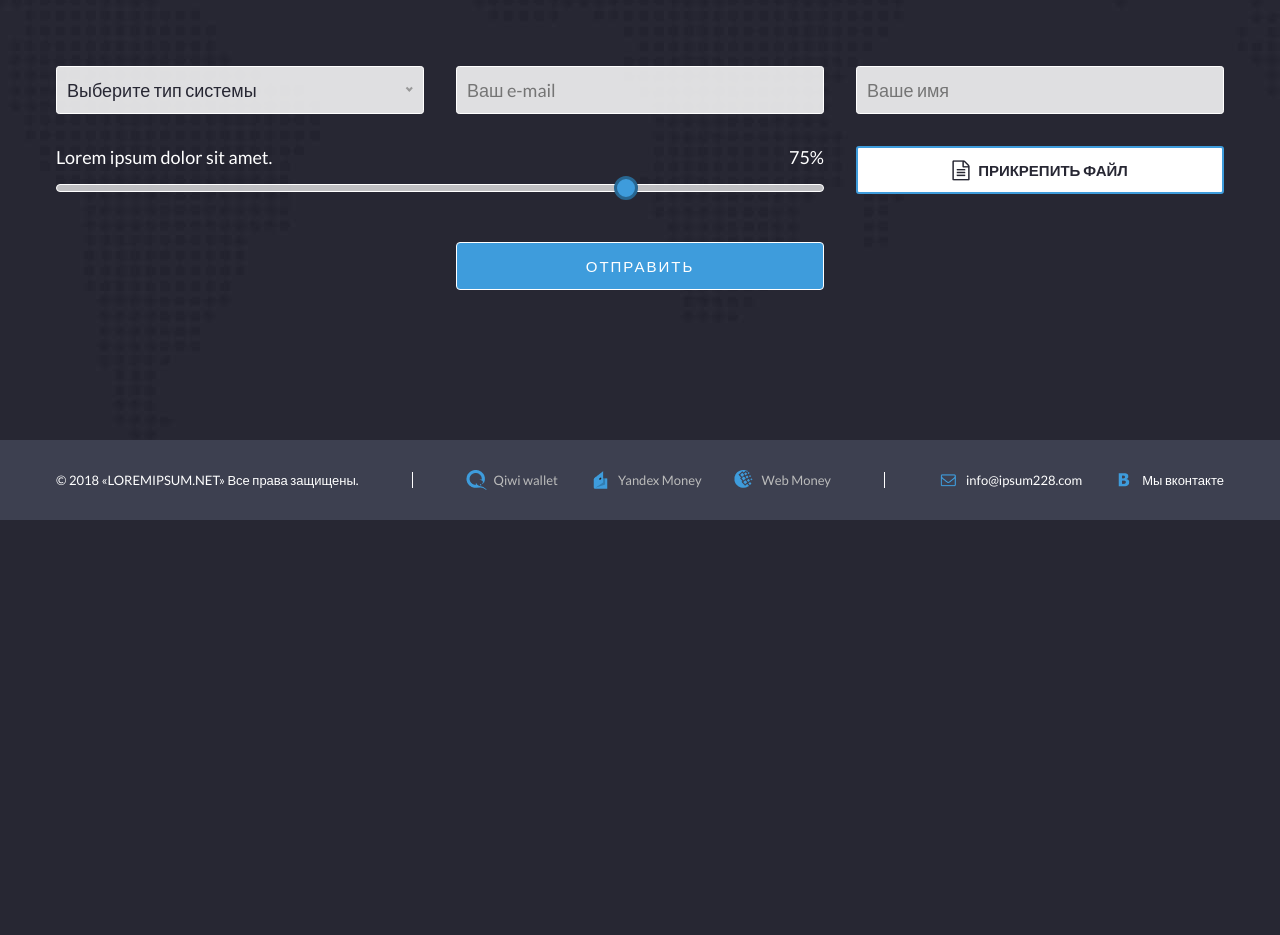
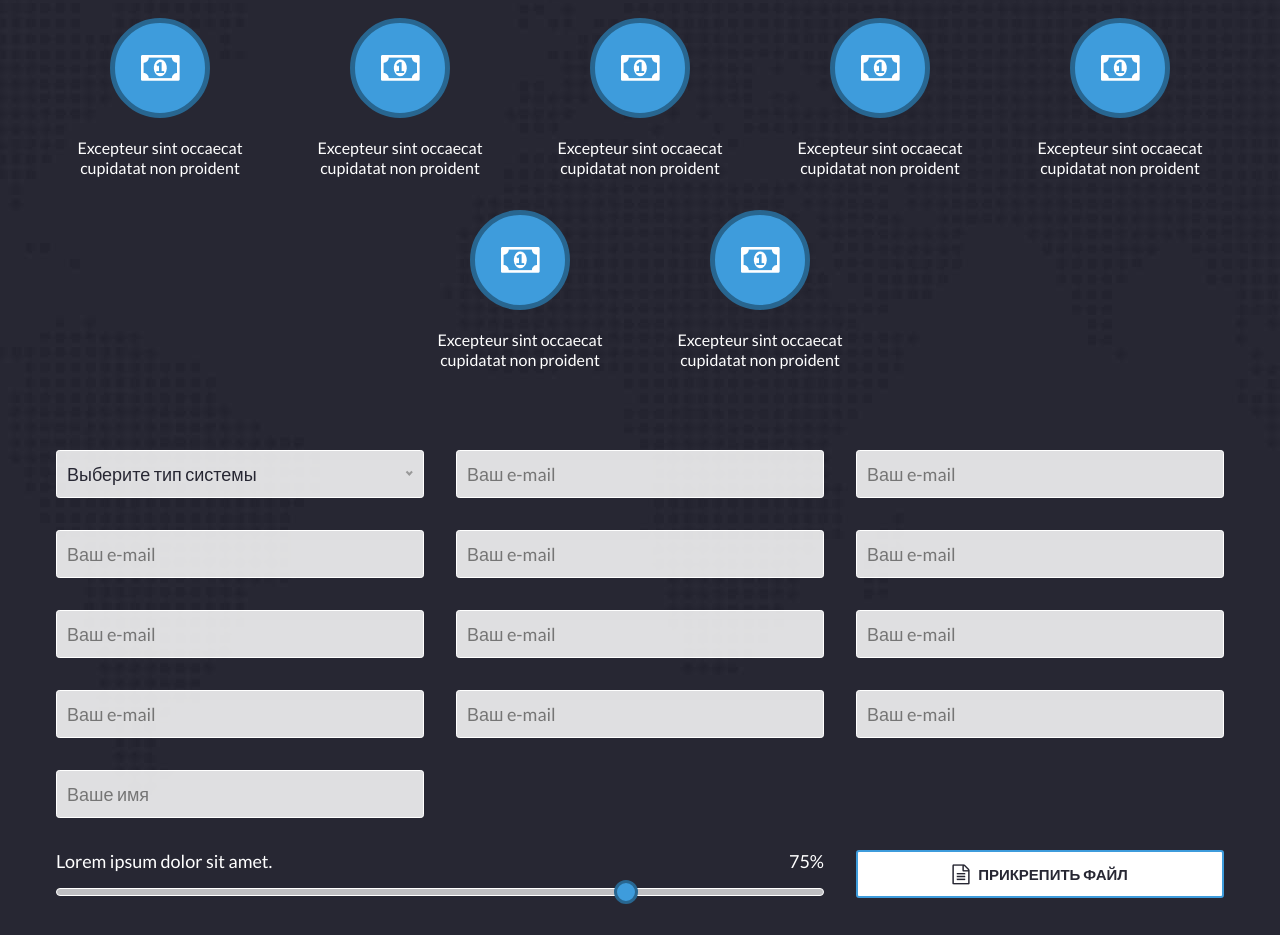
Before and after one commit to yoeoh/softcorp-test, a plain HTML site: page index.html in a window 1280 px wide. Shown: the part 1320-2255 px from the top of the page. Before the commit the page ends 1840 px from the top, so only its background shows below. Drawn offline with Linux system fonts and the light colour scheme.

Commit message:
schema quick fix

```diff
--- a/index.html
+++ b/index.html
@@ -103,6 +103,48 @@
               Excepteur sint occaecat cupidatat non proident
             </div>
           </div>
+          <div data-animated="left" class="schema__item">
+            <div class="schema__item-icon schema__item-icon-money"></div>
+            <div class="schema__item-text">
+              Excepteur sint occaecat cupidatat non proident
+            </div>
+          </div>
+          <div data-animated="left" class="schema__item">
+            <div class="schema__item-icon schema__item-icon-money"></div>
+            <div class="schema__item-text">
+              Excepteur sint occaecat cupidatat non proident
+            </div>
+          </div>
+          <div data-animated="left" class="schema__item">
+            <div class="schema__item-icon schema__item-icon-money"></div>
+            <div class="schema__item-text">
+              Excepteur sint occaecat cupidatat non proident
+            </div>
+          </div>
+          <div data-animated="left" class="schema__item">
+            <div class="schema__item-icon schema__item-icon-money"></div>
+            <div class="schema__item-text">
+              Excepteur sint occaecat cupidatat non proident
+            </div>
+          </div>
+          <div data-animated="left" class="schema__item">
+            <div class="schema__item-icon schema__item-icon-money"></div>
+            <div class="schema__item-text">
+              Excepteur sint occaecat cupidatat non proident
+            </div>
+          </div>
+          <div data-animated="left" class="schema__item">
+            <div class="schema__item-icon schema__item-icon-money"></div>
+            <div class="schema__item-text">
+              Excepteur sint occaecat cupidatat non proident
+            </div>
+          </div>
+          <div data-animated="left" class="schema__item">
+            <div class="schema__item-icon schema__item-icon-money"></div>
+            <div class="schema__item-text">
+              Excepteur sint occaecat cupidatat non proident
+            </div>
+          </div>
         </div>
 
         <form class="order__form" data-animated="left">
@@ -124,6 +166,86 @@
             <option value="9">Dicta, quaerat.</option>
           </select>
 
+          <input
+            data-animated="left"
+            class="input"
+            type="email"
+            name="email"
+            placeholder="Ваш e-mail"
+            required
+          />
+          <input
+            data-animated="left"
+            class="input"
+            type="email"
+            name="email"
+            placeholder="Ваш e-mail"
+            required
+          />
+          <input
+            data-animated="left"
+            class="input"
+            type="email"
+            name="email"
+            placeholder="Ваш e-mail"
+            required
+          />
+          <input
+            data-animated="left"
+            class="input"
+            type="email"
+            name="email"
+            placeholder="Ваш e-mail"
+            required
+          />
+          <input
+            data-animated="left"
+            class="input"
+            type="email"
+            name="email"
+            placeholder="Ваш e-mail"
+            required
+          />
+          <input
+            data-animated="left"
+            class="input"
+            type="email"
+            name="email"
+            placeholder="Ваш e-mail"
+            required
+          />
+          <input
+            data-animated="left"
+            class="input"
+            type="email"
+            name="email"
+            placeholder="Ваш e-mail"
+            required
+          />
+          <input
+            data-animated="left"
+            class="input"
+            type="email"
+            name="email"
+            placeholder="Ваш e-mail"
+            required
+          />
+          <input
+            data-animated="left"
+            class="input"
+            type="email"
+            name="email"
+            placeholder="Ваш e-mail"
+            required
+          />
+          <input
+            data-animated="left"
+            class="input"
+            type="email"
+            name="email"
+            placeholder="Ваш e-mail"
+            required
+          />
           <input
             data-animated="left"
             class="input"
```
Also changed, not shown: css/main.css.
